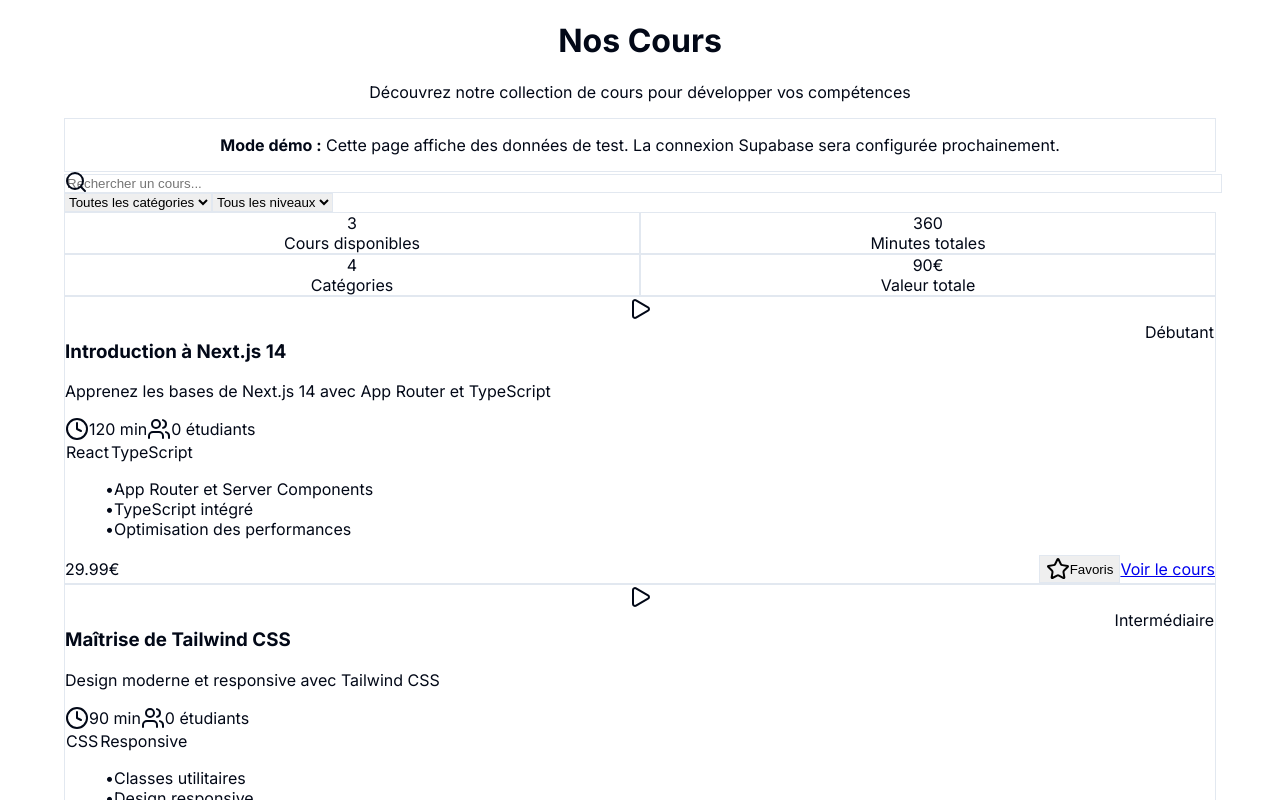
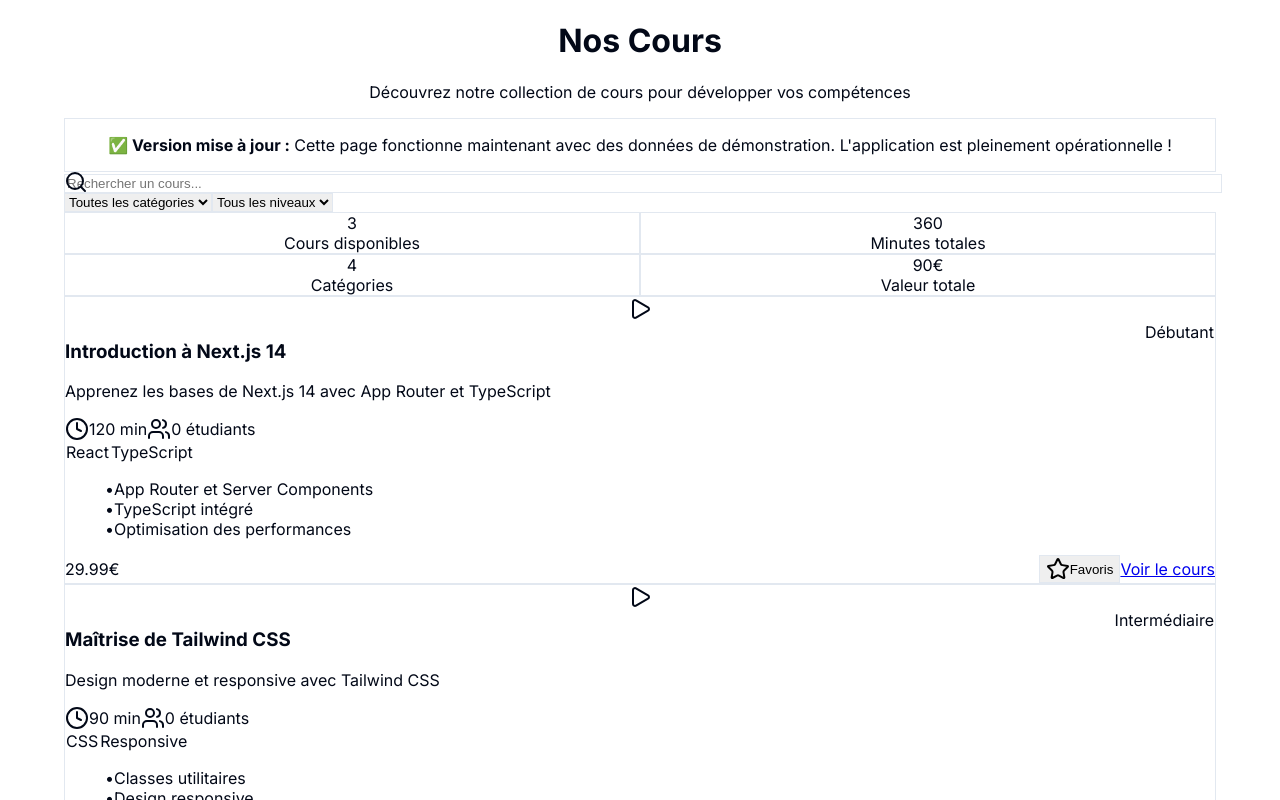
Before and after one commit to Sarpanim/Respir, a Next.js app: page /courses in a window 1280 px wide. Shown: the top 800 px of the page. Built offline with nearby package versions, Linux system fonts and the light colour scheme.

Commit message:
Force cache refresh - update demo version

```diff
--- a/src/app/courses/page.tsx
+++ b/src/app/courses/page.tsx
@@ -107,10 +107,10 @@ export default function CoursesPage() {
           <p className="text-muted-foreground text-lg">
             Découvrez notre collection de cours pour développer vos compétences
           </p>
-          <div className="bg-blue-50 border border-blue-200 rounded-lg p-4">
-            <p className="text-blue-800 text-sm">
-              <strong>Mode démo :</strong> Cette page affiche des données de test.
-              La connexion Supabase sera configurée prochainement.
+          <div className="bg-green-50 border border-green-200 rounded-lg p-4">
+            <p className="text-green-800 text-sm">
+              <strong>✅ Version mise à jour :</strong> Cette page fonctionne maintenant avec des données de démonstration.
+              L'application est pleinement opérationnelle !
             </p>
           </div>
         </div>
```
